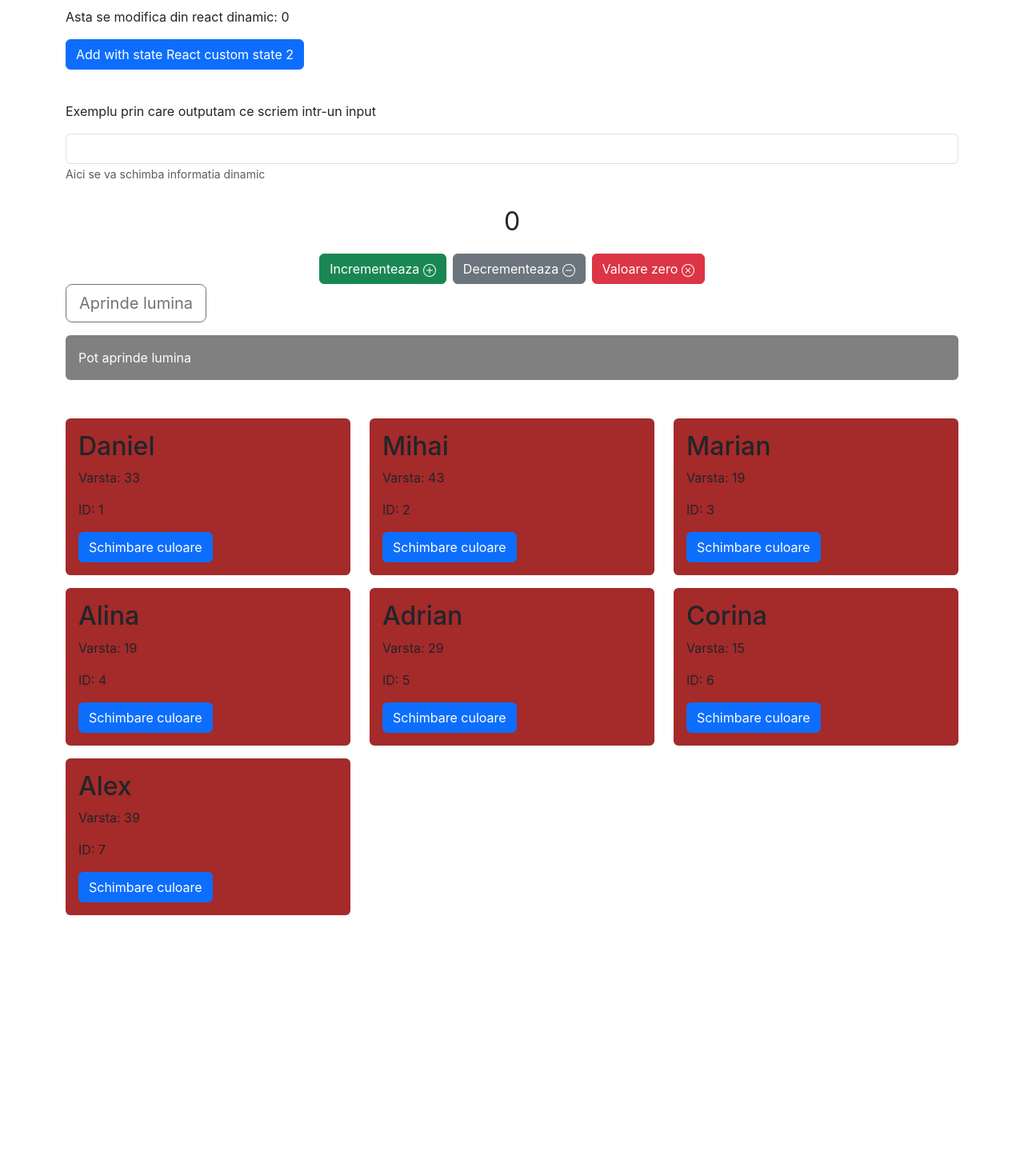
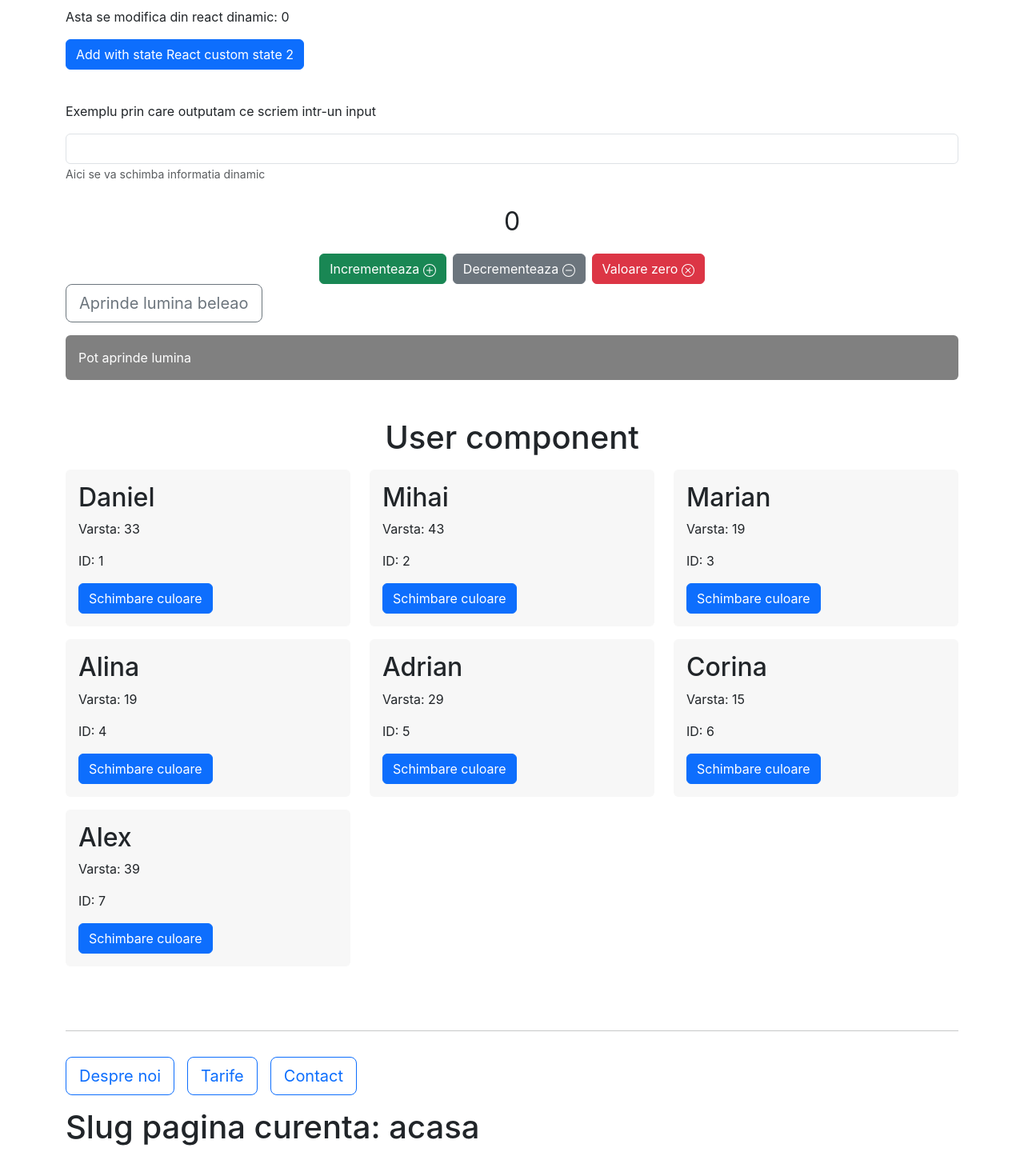
Before and after one commit to brateanugeorgeflorin/react-sda-course, a React (Create React App) app: page / in a window 1280 px wide. Shown: the part 246-1716 px from the top of the page at 80% size. Before the commit the page ends 1454 px from the top, so only its background shows below. Built offline with nearby package versions, Linux system fonts and the light colour scheme.

Commit message:
Adding UseEffect component

```diff
--- a/src/App.js
+++ b/src/App.js
@@ -1,6 +1,7 @@
 import { useState } from 'react';
 import { AboutState, IncrementOption, OpositeButton } from './AboutState';
 import { Home } from './components/Home';
+import { UseEffect } from './components/UseEffect';
 
 function App() {
   const [countState, setCountState] = useState(0);
@@ -36,6 +37,7 @@ function App() {
          <IncrementOption />
          <OpositeButton />
          <Home />
+         <UseEffect />
       </header>
     </div>
   );
--- a/src/components/Home.js
+++ b/src/components/Home.js
@@ -5,6 +5,7 @@ export const Home = () => {
 
     return(
         <div className="App mt-5 pb-5 row row-cols-3">
+            <div className="heading h1 col-12 text-center pb-2">User component</div>
             {Users.map((user, i) => {
                return <User name={user.name} age={user.age} key={user.key} id={user.key} />;
             })}
--- a/src/components/UseEffect.js
+++ b/src/components/UseEffect.js
@@ -1,5 +1,26 @@
-import { useState } from "react";
+import { useEffect, useState } from "react";
 
 export const UseEffect = () => {
-    const [tipResursa, setTipResursa] = useState("postari");
+    const [tipResursa, setTipResursa] = useState("acasa");
+
+    useEffect(() => {
+        console.log(tipResursa);
+    }, [tipResursa]);
+
+    return(
+        <>
+            <div className="useEffectLogic">
+                <hr/>
+                <div className="col-12 d-flex gap-3 mb-3 mt-3 pt-3">
+                    <button type="button" className="btn btn-outline-primary btn-lg" onClick={() => setTipResursa("despre-noi")}>Despre noi</button>
+                    <button type="button" className="btn btn-outline-primary btn-lg" onClick={() => setTipResursa("tarife")}>Tarife</button>
+                    <button type="button" className="btn btn-outline-primary btn-lg" onClick={() => setTipResursa("contact")}>Contact</button>
+                </div>
+
+                <div className="col-12 mb-3 pb-5">
+                    <h1>Slug pagina curenta: {tipResursa}</h1>
+                </div>
+            </div>
+        </>
+    );
 };
--- a/src/components/User.js
+++ b/src/components/User.js
@@ -4,7 +4,7 @@ export const User = (props) => {
     const [bg, setbgSetup] = useState(true);
 
     const brown = {
-        backgroundColor : "brown",
+        backgroundColor : "#f7f7f7",
     };
 
     const tomato = {
--- a/src/components/utils/Button.js
+++ b/src/components/utils/Button.js
@@ -4,7 +4,7 @@ export const Button = (prop) => {
     };
     return (
         <>
-        <button type="button" className="btn btn-outline-secondary btn-lg" onClick={show}>Aprinde lumina</button>
+        <button type="button" className="btn btn-outline-secondary btn-lg" onClick={show}>Aprinde lumina beleao</button>
         </>
     );
 }
```
